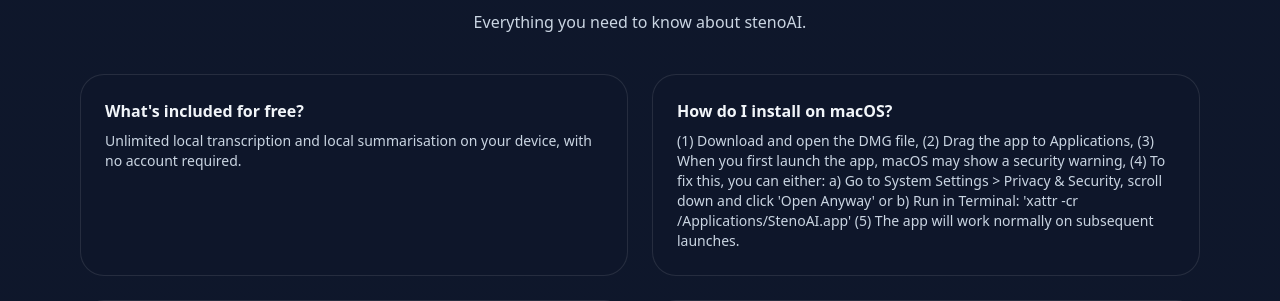
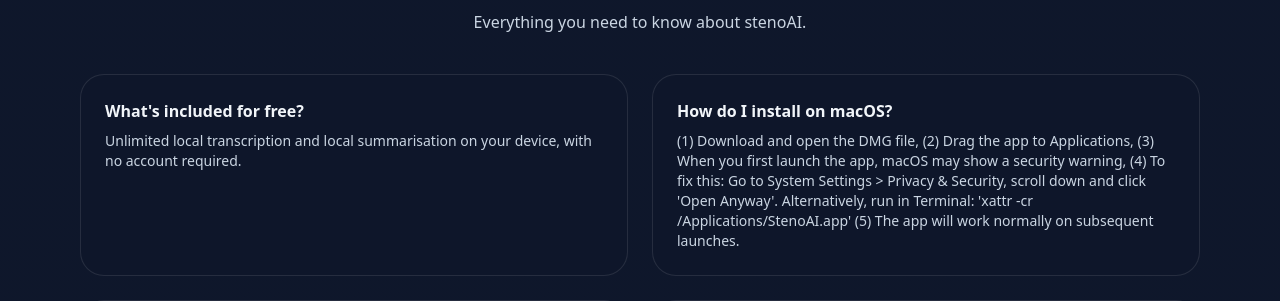
Before and after one commit to ruzin/stenoai, a React (Vite) app in the folder website/: page / in a window 1280 px wide. Shown: the part 1440-1741 px from the top of the page. Built offline with nearby package versions, Linux system fonts and the light colour scheme.

Commit message:
docs: update website installation instructions to match README

```diff
--- a/website/src/App.jsx
+++ b/website/src/App.jsx
@@ -44,7 +44,7 @@
   },
   {
     q: "How do I install on macOS?",
-    a: "(1) Download and open the DMG file, (2) Drag the app to Applications, (3) When you first launch the app, macOS may show a security warning, (4) To fix this, you can either: a) Go to System Settings > Privacy & Security, scroll down and click 'Open Anyway' or b) Run in Terminal: 'xattr -cr /Applications/StenoAI.app' (5) The app will work normally on subsequent launches.",
+    a: "(1) Download and open the DMG file, (2) Drag the app to Applications, (3) When you first launch the app, macOS may show a security warning, (4) To fix this: Go to System Settings > Privacy & Security, scroll down and click 'Open Anyway'. Alternatively, run in Terminal: 'xattr -cr /Applications/StenoAI.app' (5) The app will work normally on subsequent launches.",
   },
   {
     q: "What AI models are available?",
```
